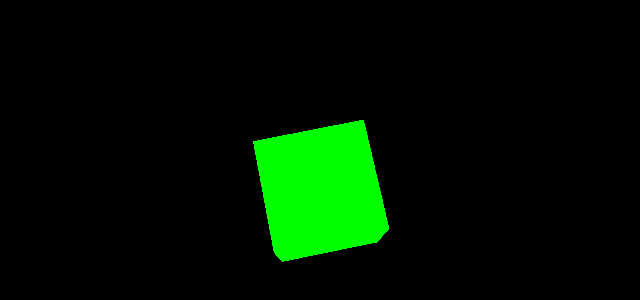
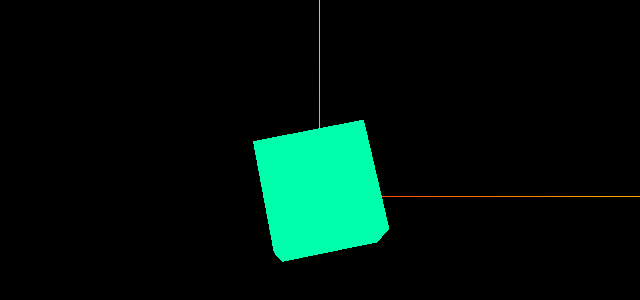
Before and after one commit to moritz4/flight-visualisation, a website built with Vite: page index.html in a window 1280 px wide. Shown: the part 204-504 px from the top of the page, without its empty margins (320-960 px from the left). Built offline with nearby package versions, Linux system fonts and the light colour scheme.

Commit message:
Add basic cube

```diff
--- a/index.html
+++ b/index.html
@@ -2,9 +2,9 @@
 <html lang="en">
 	<head>
 		<meta charset="utf-8">
-		<title>My first three.js app</title>
+		<title>Flight visualisation</title>
 		<style>
-			body { margin: 0; }
+			body { margin: 0; overflow: hidden;}
 		</style>
 	</head>
 	<body>
--- a/main.js
+++ b/main.js
@@ -1,4 +1,5 @@
 import * as THREE from 'three';
+import { OrbitControls } from 'three/addons/controls/OrbitControls.js';
 
 const scene = new THREE.Scene();
 const camera = new THREE.PerspectiveCamera( 75, window.innerWidth / window.innerHeight, 0.1, 1000 );
@@ -8,11 +9,17 @@ renderer.setSize( window.innerWidth, window.innerHeight );
 document.body.appendChild( renderer.domElement );
 
 const geometry = new THREE.BoxGeometry( 1, 1, 1 );
-const material = new THREE.MeshBasicMaterial( { color: 0x00ff00 } );
+const material = new THREE.MeshBasicMaterial( { color: 0x00ffaa } );
 const cube = new THREE.Mesh( geometry, material );
 scene.add( cube );
 
+const axesHelper = new THREE.AxesHelper( 5 );
+scene.add( axesHelper );
+
 camera.position.z = 5;
+
+const controls = new OrbitControls( camera, renderer.domElement );
+
 
 function animate() {
 	requestAnimationFrame( animate );
@@ -23,4 +30,15 @@ function animate() {
 	renderer.render( scene, camera );
 }
 
+window.addEventListener( 'resize', onWindowResize, false );
+
+function onWindowResize(){
+
+    camera.aspect = window.innerWidth / window.innerHeight;
+    camera.updateProjectionMatrix();
+
+    renderer.setSize( window.innerWidth, window.innerHeight );
+
+}
+
 animate();
--- a/package.json
+++ b/package.json
@@ -1,7 +1,8 @@
 {
   "scripts": {
     "build": "vite build",
-    "preview": "vite preview"
+    "preview": "vite preview",
+    "dev": "vite"
   },
   "dependencies": {
     "three": "^0.161.0"
```
